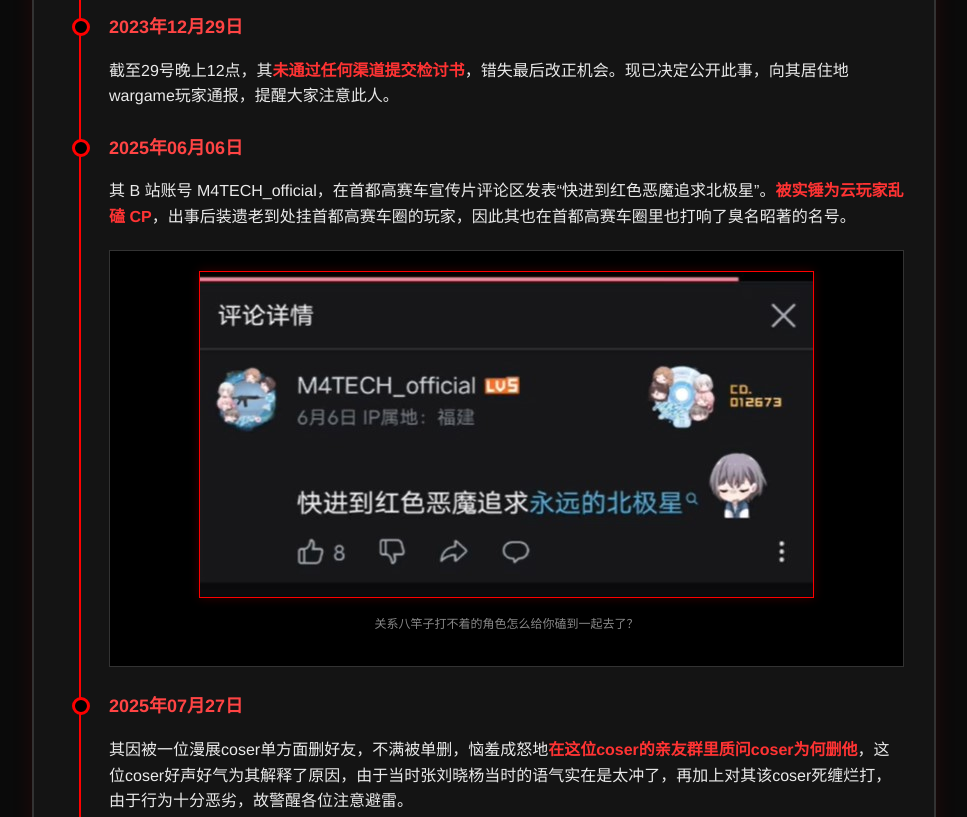
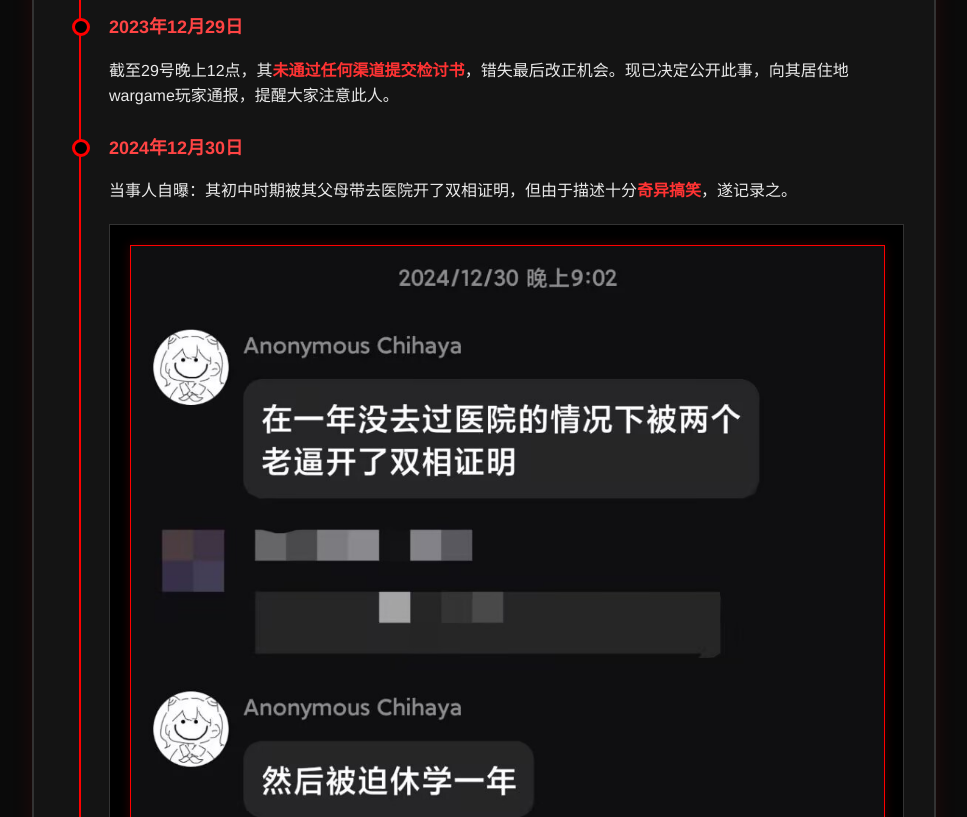
Before and after one commit to genkiproject/chnplayer_badguy_wiki, a plain HTML site: page index.html in a window 1280 px wide. Shown: the part 3240-4057 px from the top of the page, without its empty margins (156-1123 px from the left). Drawn offline with Linux system fonts and the light colour scheme.

Commit message:
Update index.html
更新了中日英德拉五种语言

```diff
--- a/index.html
+++ b/index.html
@@ -243,6 +243,7 @@ const i18n = {
             { date: "2023年12月23日", text: "因发射器维修事宜，其在未获得技师（永安wargame联盟队长）同意的情况下，于<span class='highlight'>当晚9:30多直接跑到技师家门口进行骚扰</span>。当时技师父亲患有心肌梗塞需要静养，技师本人也有睡眠障碍正在吃中药，此举严重打扰了技师及其家人的生活。" },
             { date: "2023年12月26日", text: "发现其在个人群内<span class='highlight'>挂人</span>，对技师的修改建议和收费价格表示不满，并在微信截图里<span class='highlight'>泄露了技师的真实姓名</span>。当晚8点多将其叫出线下对峙，当众宣读处罚结果，<span class='highlight'>其被永安wargame联盟所有社团拉黑</span>。事后给予其最后一次机会，要求写300字诚恳检讨书。" },
             { date: "2023年12月29日", text: "截至29号晚上12点，其<span class='highlight'>未通过任何渠道提交检讨书</span>，错失最后改正机会。现已决定公开此事，向其居住地wargame玩家通报，提醒大家注意此人。" },
+            { date: "2024年12月30日", text: "当事人自曝：其初中时期被其父母带去医院开了双相证明，但由于描述十分<span class='highlight'>奇异搞笑</span>，遂记录之。", img: "img_6.jpg", imgDesc: "确诊了精神疾病就不要出来祸害他人了好不好。" },
             { date: "2025年06月06日", text: "其 B 站账号 M4TECH_official，在首都高赛车宣传片评论区发表“快进到红色恶魔追求北极星”。<span class='highlight'>被实锤为云玩家乱磕 CP</span>，出事后装遗老到处挂首都高赛车圈的玩家，因此其也在首都高赛车圈里也打响了臭名昭著的名号。", img: "img_3.jpg", imgDesc: "关系八竿子打不着的角色怎么给你磕到一起去了？" },
             { date: "2025年07月27日", text: "其因被一位漫展coser单方面删好友，不满被单删，恼羞成怒地<span class='highlight'>在这位coser的亲友群里质问coser为何删他</span>，这位coser好声好气为其解释了原因，由于当时张刘晓杨当时的语气实在是太冲了，再加上对其该coser死缠烂打，由于行为十分恶劣，故警醒各位注意避雷。", subTitle: "该COSER发布的警告贴", img: "img_2.jpg", imgDesc: "看来是线下线上都惹了个遍啊" },
             { date: "2026年05月21日", text: "发现其个人空间发挂人贴的时候，其<span class='highlight'>泄露了其同校同学的真实姓名</span>，如上所述张刘晓杨已经不止一回有泄露他人隐私信息的情况。" }
@@ -275,6 +276,7 @@ const i18n = {
             { date: "December 23, 2023", text: "Regarding a launcher repair issue, without obtaining the consent of the technician (the leader of Yongan Wargame Alliance), he <span class='highlight'>went directly to the technician's doorstep at around 9:30 PM to harass him</span>. At that time, the technician's father needed rest due to a myocardial infarction, and the technician themselves suffered from sleep disorders and was taking traditional medicine. This act severely disrupted their lives." },
             { date: "December 26, 2023", text: "It was discovered that he was <span class='highlight'>doxxing/shaming people</span> in his personal group, expressing dissatisfaction with the technician's advice and repair fees, and <span class='highlight'>leaking the technician's real name</span> in WeChat screenshots. At around 8:00 PM, he was called out for an offline confrontation, and the disciplinary action was read publicly. <span class='highlight'>He was blacklisted by all clubs under the Yongan Wargame Alliance</span>. Afterward, he was given one last chance to write a sincere 300-word apology letter." },
             { date: "December 29, 2023", text: "As of midnight on the 29th, he <span class='highlight'>failed to submit the apology letter through any channel</span>, missing his last chance of redemption. It has been decided to make this matter public to inform local wargame players and alert everyone about him." },
+            { date: "December 30, 2024", text: "The individual in question revealed that, during their middle school years, their parents took them to a hospital to obtain a diagnosis of bipolar disorder; however, due to the bizarre and comical nature of the descriptions provided, they decided to document the experience.", img: "img_6.jpg", imgDesc: "If you’ve been diagnosed with a mental illness, could you please just stop going out and making life miserable for other people?" },
             { date: "June 06, 2025", text: "His Bilibili account, M4TECH_official, commented 'Fast forward to the Red Devil pursuing Polaris' in the Tokyo Xtreme Racer promotional video section. <span class='highlight'>Exposed as a fake/clueless player forcing a fictional ship (CP)</span>. After the incident, he posed as a veteran fan to insult local community players, earning himself an infamous reputation in the Tokyo Xtreme Racer community.", img: "img_3.jpg", imgDesc: "How on earth did you ship two characters who have absolutely nothing to do with each other?" },
             { date: "July 27, 2025", text: "Upset after being unfriended by a convention cosplayer, he threw a tantrum and <span class='highlight'>invaded the cosplayer's friends group chat to aggressively demand an explanation</span>. Although the cosplayer explained the reason politely, his tone was overly aggressive and he continued to relentlessly stalk them. Due to this malicious behavior, this warning is issued to alert everyone.", subTitle: "Warning Post Published by the Cosplayer", img: "img_2.jpg", imgDesc: "Looks like he managed to provoke people both offline and online." },
             { date: "May 21, 2026", text: "It was discovered that while posting a call-out thread in his personal space, he <span class='highlight'>leaked the real name of a fellow schoolmate</span>. As mentioned above, this is far from the first time Zhang Liu Xiao Yang has leaked others' private privacy information." }
@@ -371,6 +373,7 @@ const i18n = {
             { date: "23. Dezember 2023", text: "Bezüglich einer Launcher-Reparatur suchte er ohne Zustimmung des Technikers (dem Leiter der 永安wargame联盟) gegen <span class='highlight'>21:30 Uhr abends direkt dessen Haustür auf, um ihn zu belästigen</span>. Zu diesem Zeitpunkt benötigte der Vater des Technikers wegen eines Myokardinfarkts absolute Ruhe, und der Techniker selbst litt unter Schlafstörungen und nahm pflanzliche Medizin. Diese Aktion stellte eine erhebliche Störung des Lebens des Technikers und seiner Familie dar." },
             { date: "26. Dezember 2023", text: "Es wurde entdeckt, dass er in seiner persönlichen Gruppe <span class='highlight'>Leute anprangerte und denunzierte</span>, wobei er seine Unzufriedenheit über die Änderungsvorschläge und Reparaturpreise des Technikers äußerte und <span class='highlight'>den Klarnamen des Technikers</span> in WeChat-Screenshots leakte. Gegen 20:00 Uhr abends wurde er zu einer Offline-Konfrontation herausbestellt, wo ihm das Urteil öffentlich vorgelesen wurde. <span class='highlight'>Er wurde von allen Vereinen der 永安wargame联盟 auf die schwarze Liste gesetzt</span>. Danach wurde ihm eine allerletzte Chance gegeben, eine aufrichtige Entschuldigung mit mindestens 300 Wörtern zu verfassen." },
             { date: "29. Dezember 2023", text: "Bis zum 29. Dezember um 24:00 Uhr Mitternacht hatte er <span class='highlight'>über keinen Kanal eine Entschuldigung eingereicht</span> und damit seine letzte Chance auf Korrektur verspielt. Es wurde nun beschlossen, diese Angelegenheit öffentlich zu machen, um die lokalen Wargame-Spieler an seinem Wohnort zu informieren und alle vor dieser Person zu warnen." },
+            { date: "30. Dezember 2024", text: "Die betreffende Person enthüllte, dass ihre Eltern sie während ihrer Mittelschulzeit in ein Krankenhaus brachten, um eine Diagnose auf bipolare Störung zu erhalten; aufgrund der bizarren und komischen Natur der dort gemachten Beschreibungen beschloss sie jedoch, diese Erfahrung zu dokumentieren.", img: "img_6.jpg", imgDesc: "Falls bei dir eine psychische Erkrankung diagnostiziert wurde: Könntest du bitte einfach aufhören, auszugehen und anderen Menschen das Leben zur Hölle zu machen?" },
             { date: "06. Juni 2025", text: "Sein Bilibili-Account M4TECH_official kommentierte unter dem Promotion-Video zu „Tokyo Xtreme Racer“ (首都高赛车): „Vorspulen zum Roten Teufel, der Polaris verfolgt“. <span class='highlight'>Er wurde als Fake-Spieler entlarvt, der unbegründete Ships (CP) erzwang</span>. Nach dem Vorfall gab er sich als Veteran aus und beleidigte überall Spieler der 首都高赛车-Szene, wodurch er sich auch in diesem Fandom einen berüchtigten Ruf erwarb.", img: "img_3.jpg", imgDesc: "Wie um alles in der Welt hast du zwei Charaktere zusammengeshifft, die absolut nichts miteinander zu tun haben?" },
             { date: "27. Juli 2025", text: "Verärgert darüber, dass er von einem Convention-Cosplayer einseitig aus der Freundesliste entfernt wurde, geriet er in Wut und <span class='highlight'>drang in die Chatgruppe der Freunde dieses Cosplayers ein, um diesen aggressiv zur Rede zu stellen</span>. Obwohl der Cosplayer ihm die Gründe höflich erklärte, war der Ton von 张刘晓杨 extrem konfrontativ und er verfolgte den Cosplayer unnachgiebig weiter. Aufgrund dieses böswilligen Verhaltens wird diese Warnung herausgegeben, um alle zur Vorsicht aufzurufen.", subTitle: "Vom COSER veröffentlichter Warnbeitrag", img: "img_2.jpg", imgDesc: "Es scheint, als hätte er sich sowohl offline als auch online mit jedem angelegt." },
             { date: "21. Mai 2026", text: "Es wurde festgestellt, dass er beim Posten eines Beitrags in seinem persönlichen Feed <span class='highlight'>den Klarnamen eines Mitschülers/Kommilitonen leakte</span>. Wie oben bereits erwähnt, ist dies keineswegs das erste Mal, dass 张刘晓杨 die Privatsphäre anderer verletzt und sensible Daten weitergegeben hat." }
```
